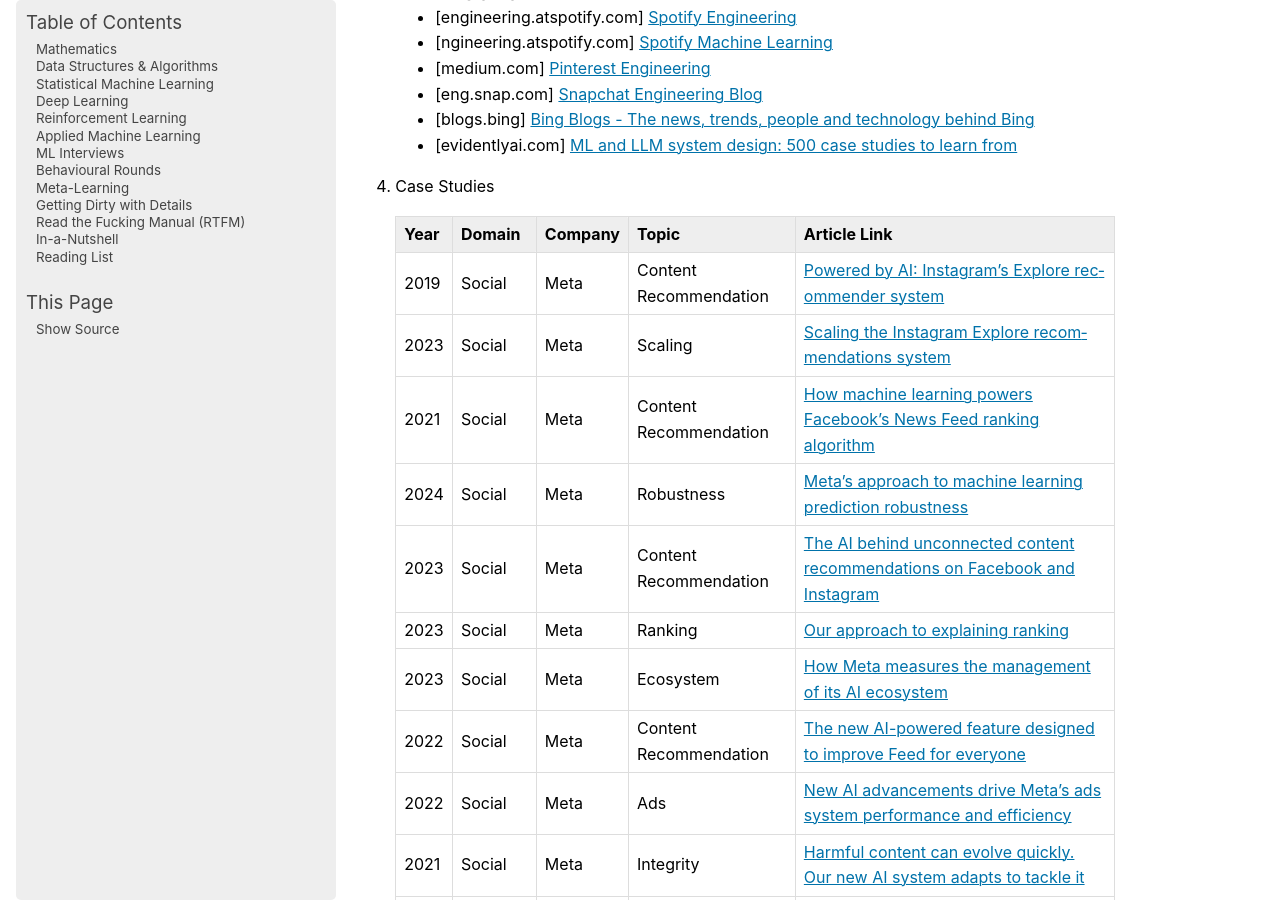
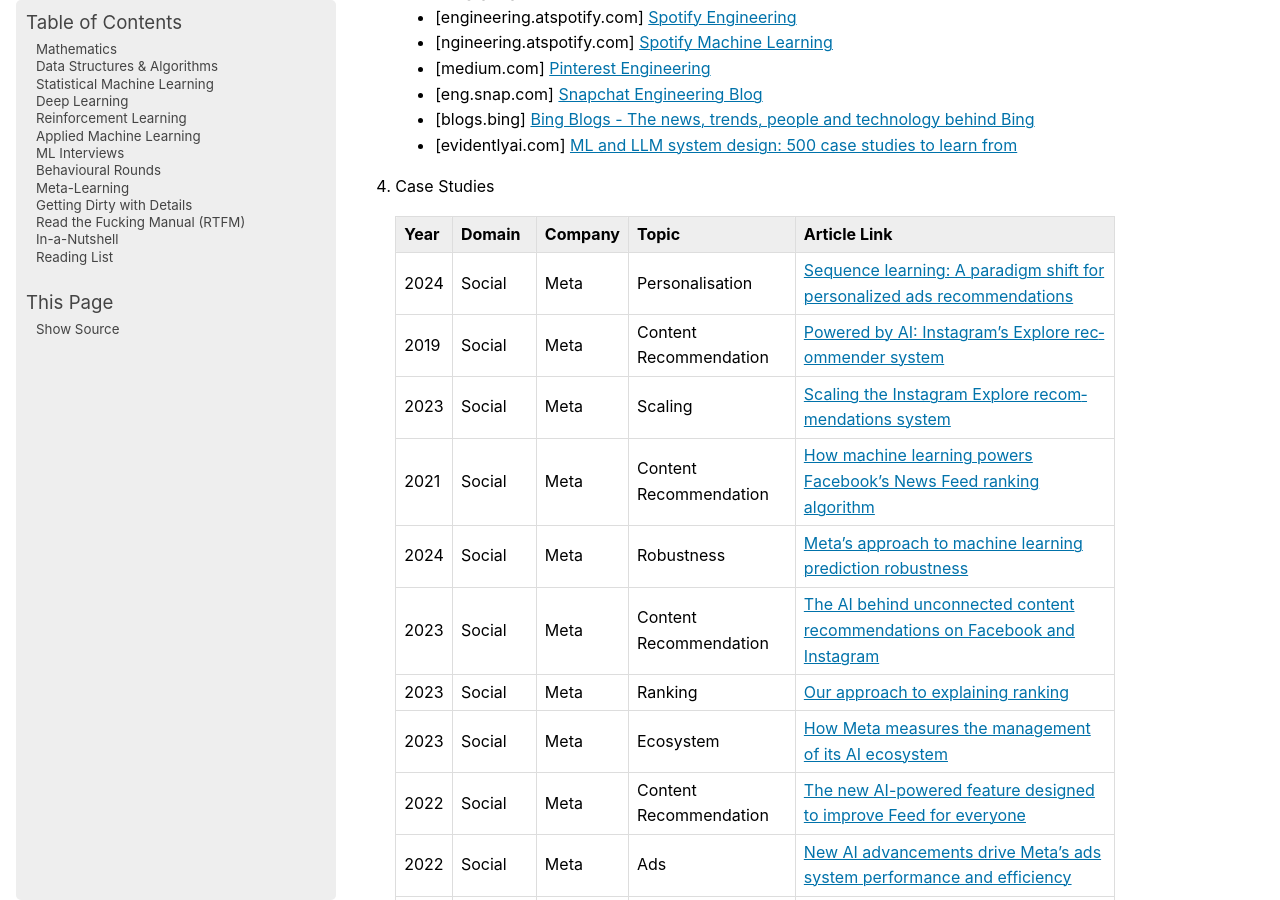
Before and after one commit to uselesstechjunks/leetcode, a Sphinx documentation site: the page built from docs/source/applied/practical/resources.rst, in a window 1280 px wide and 900 px high, scrolled down 1049 px. Built offline with Sphinx 7.4.7, drawn with Linux system fonts in a browser that asks for light colours; pages that are not in the unit, such as notebooks, are missing from menus.

Commit message:
Update resources.rst

```diff
--- a/docs/source/applied/practical/resources.rst
+++ b/docs/source/applied/practical/resources.rst
@@ -49,6 +49,7 @@ Practical Resources
 		:align: center
 		:widths: 8, 16, 16, 32, 64
 
+			2024, Social, Meta, Personalisation, `Sequence learning: A paradigm shift for personalized ads recommendations <https://engineering.fb.com/2024/11/19/data-infrastructure/sequence-learning-personalized-ads-recommendations/>`_
 			2019, Social, Meta, Content Recommendation, `Powered by AI: Instagram’s Explore recommender system <https://ai.meta.com/blog/powered-by-ai-instagrams-explore-recommender-system/>`_
 			2023, Social, Meta, Scaling, `Scaling the Instagram Explore recommendations system <https://engineering.fb.com/2023/08/09/ml-applications/scaling-instagram-explore-recommendations-system/>`_
 			2021, Social, Meta, Content Recommendation, `How machine learning powers Facebook’s News Feed ranking algorithm <https://engineering.fb.com/2021/01/26/ml-applications/news-feed-ranking/>`_
```
